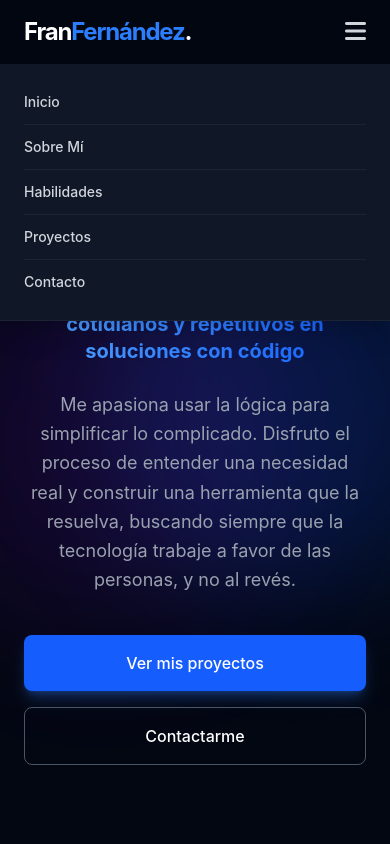
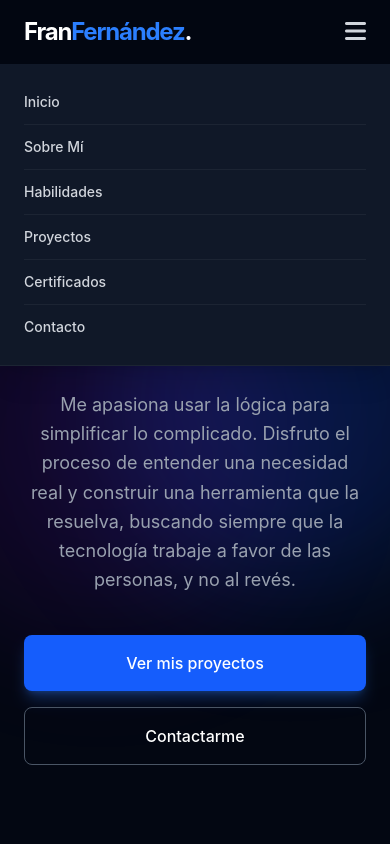
Before and after one commit to franfernandez21/portfolio, a website: page index.html in a window 390 px wide. Both pictures are taken after a click on the button 355 px from the left and 32 px from the top of the page. Shown: the top 844 px of the page. Drawn offline with nearby package versions, Linux system fonts and the light colour scheme; files that its build step writes are made by us from their sources.

Commit message:
Mejora en el menu movil del nav

```diff
--- a/index.html
+++ b/index.html
@@ -47,6 +47,7 @@
             <a href="#about" class="mobile-link py-3 text-sm font-medium border-b border-white/5">Sobre Mí</a>
             <a href="#skills" class="mobile-link py-3 text-sm font-medium border-b border-white/5">Habilidades</a>
             <a href="#projects" class="mobile-link py-3 text-sm font-medium border-b border-white/5">Proyectos</a>
+            <a href="#certificados" class="mobile-link py-3 text-sm font-medium border-b border-white/5">Certificados</a>
             <a href="#contact" class="mobile-link py-3 text-sm font-medium">Contacto</a>
         </div>
     </header>
```
